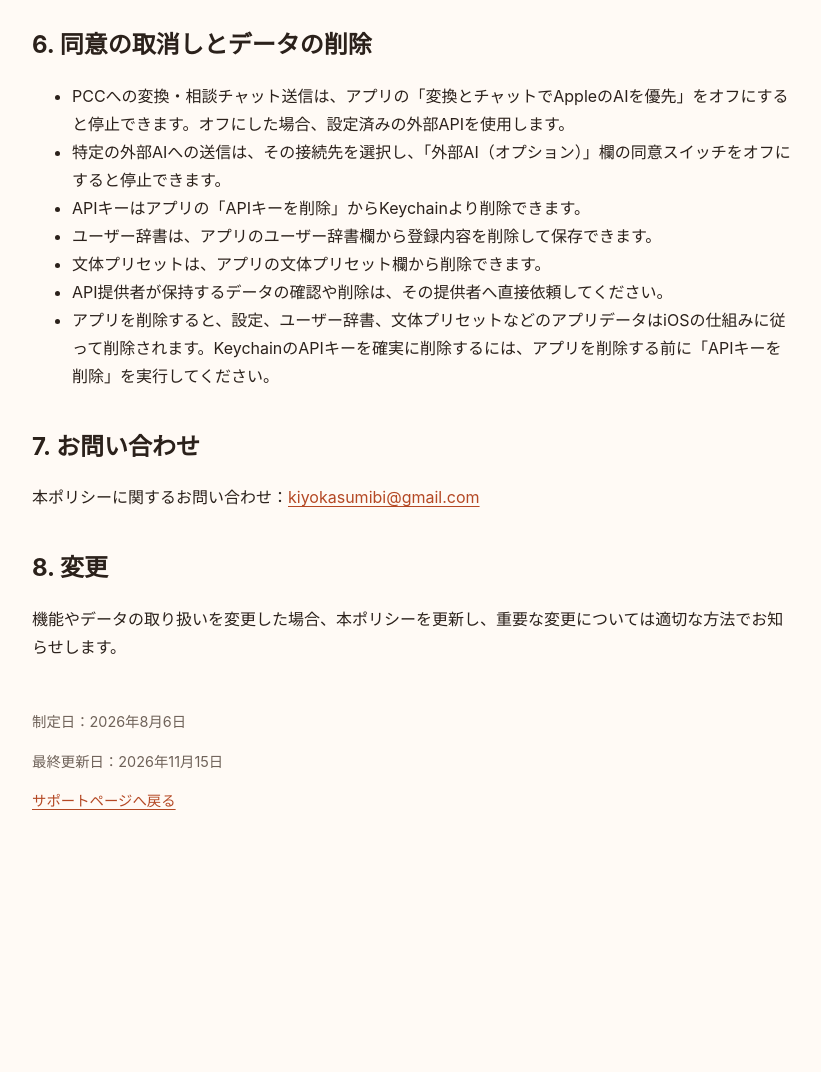
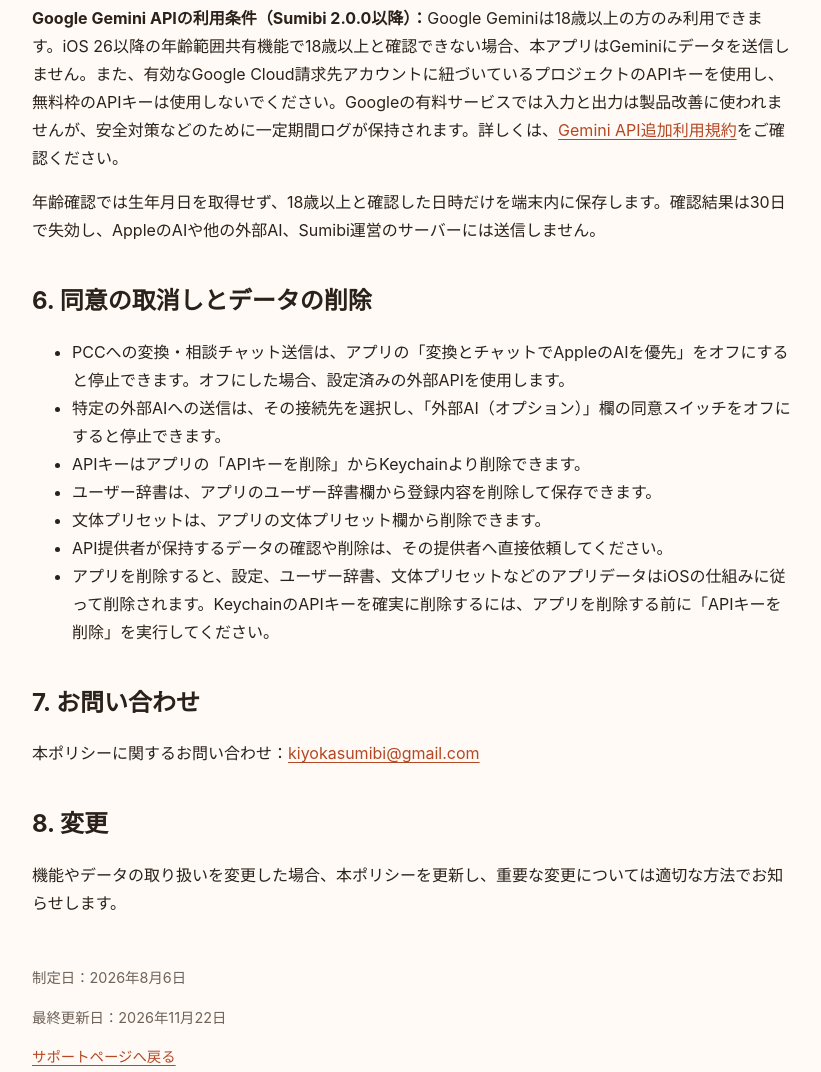
Before and after one commit to kiyoka/Sumibi-iOS, a plain HTML site: page docs/privacy.html in a window 1280 px wide. Shown: the part 1920-2992 px from the top of the page, without its empty margins (228-1049 px from the left). Before the commit the page ends 2812 px from the top, so only its background shows below. Drawn offline with Linux system fonts and the light colour scheme.

Commit message:
Document Gemini age and paid API requirements for 2.0.0

```diff
--- a/docs/privacy.html
+++ b/docs/privacy.html
@@ -54,6 +54,8 @@
     <h2>5. ログ、保存および第三者の取り扱い</h2>
     <p>本アプリの開発者が運営するサーバーは経由しません。また、開発者は変換対象、周辺文脈、ユーザー辞書、文体プリセット、APIキーを収集または記録しません。</p>
     <p>AppleのPCCと外部API提供者は、それぞれのプライバシーポリシー、利用規約、データ保持方針に従ってデータを処理します。外部AIを利用する場合は、アプリ内に表示される送信先を確認し、提供者の方針を確認したうえで同意してください。本アプリは、送信先による保存、学習利用、削除を管理できません。</p>
+    <p><strong>Google Gemini APIの利用条件（Sumibi 2.0.0以降）：</strong>Google Geminiは18歳以上の方のみ利用できます。iOS 26以降の年齢範囲共有機能で18歳以上と確認できない場合、本アプリはGeminiにデータを送信しません。また、有効なGoogle Cloud請求先アカウントに紐づいているプロジェクトのAPIキーを使用し、無料枠のAPIキーは使用しないでください。Googleの有料サービスでは入力と出力は製品改善に使われませんが、安全対策などのために一定期間ログが保持されます。詳しくは、<a href="https://ai.google.dev/gemini-api/terms">Gemini API追加利用規約</a>をご確認ください。</p>
+    <p>年齢確認では生年月日を取得せず、18歳以上と確認した日時だけを端末内に保存します。確認結果は30日で失効し、AppleのAIや他の外部AI、Sumibi運営のサーバーには送信しません。</p>
   </section>
 
   <section>
@@ -81,7 +83,7 @@
 
   <footer>
     <p>制定日：2026年8月6日</p>
-    <p>最終更新日：2026年11月15日</p>
+    <p>最終更新日：2026年11月22日</p>
     <p><a href="support.html">サポートページへ戻る</a></p>
   </footer>
 </main>
```
